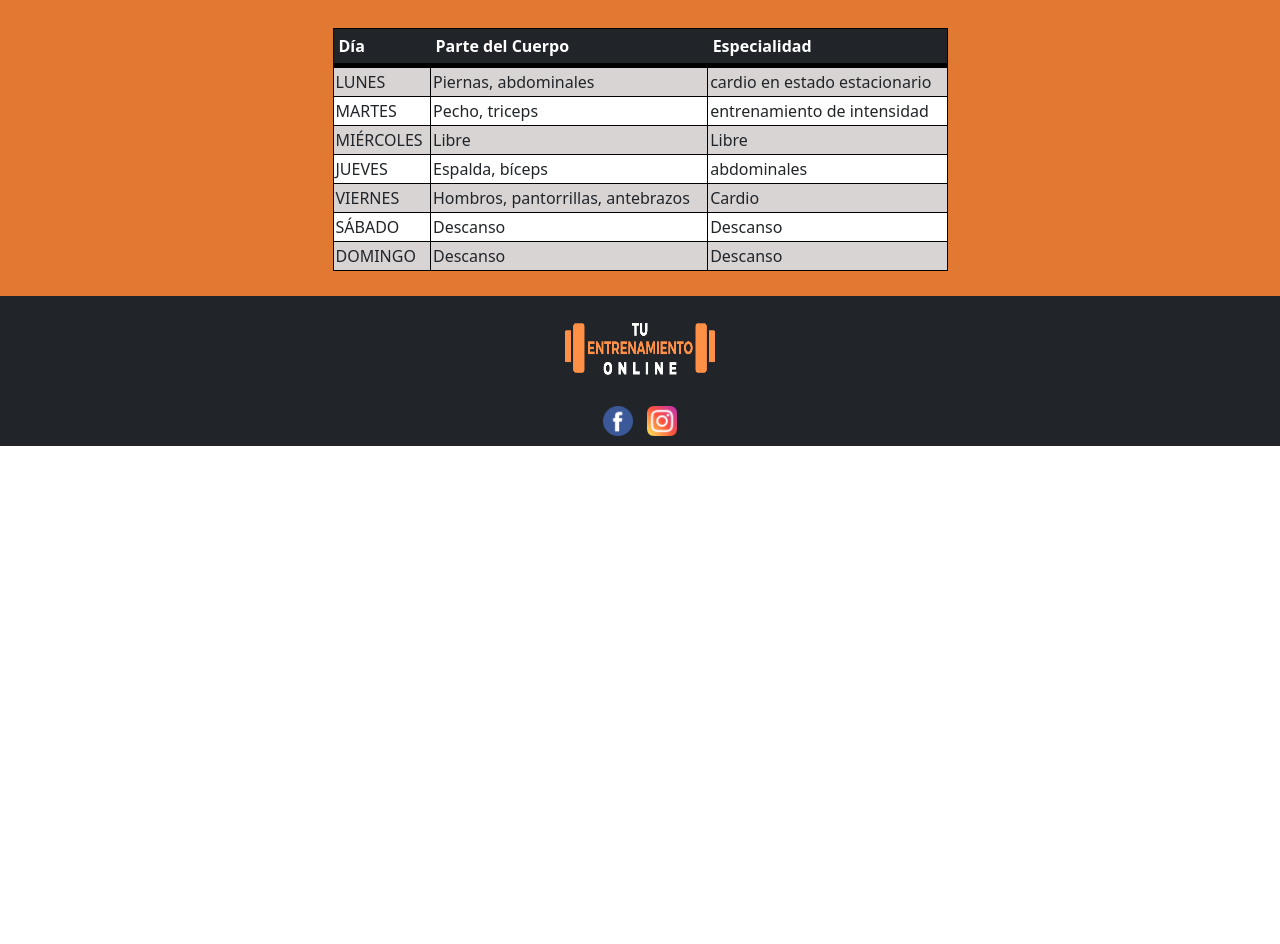
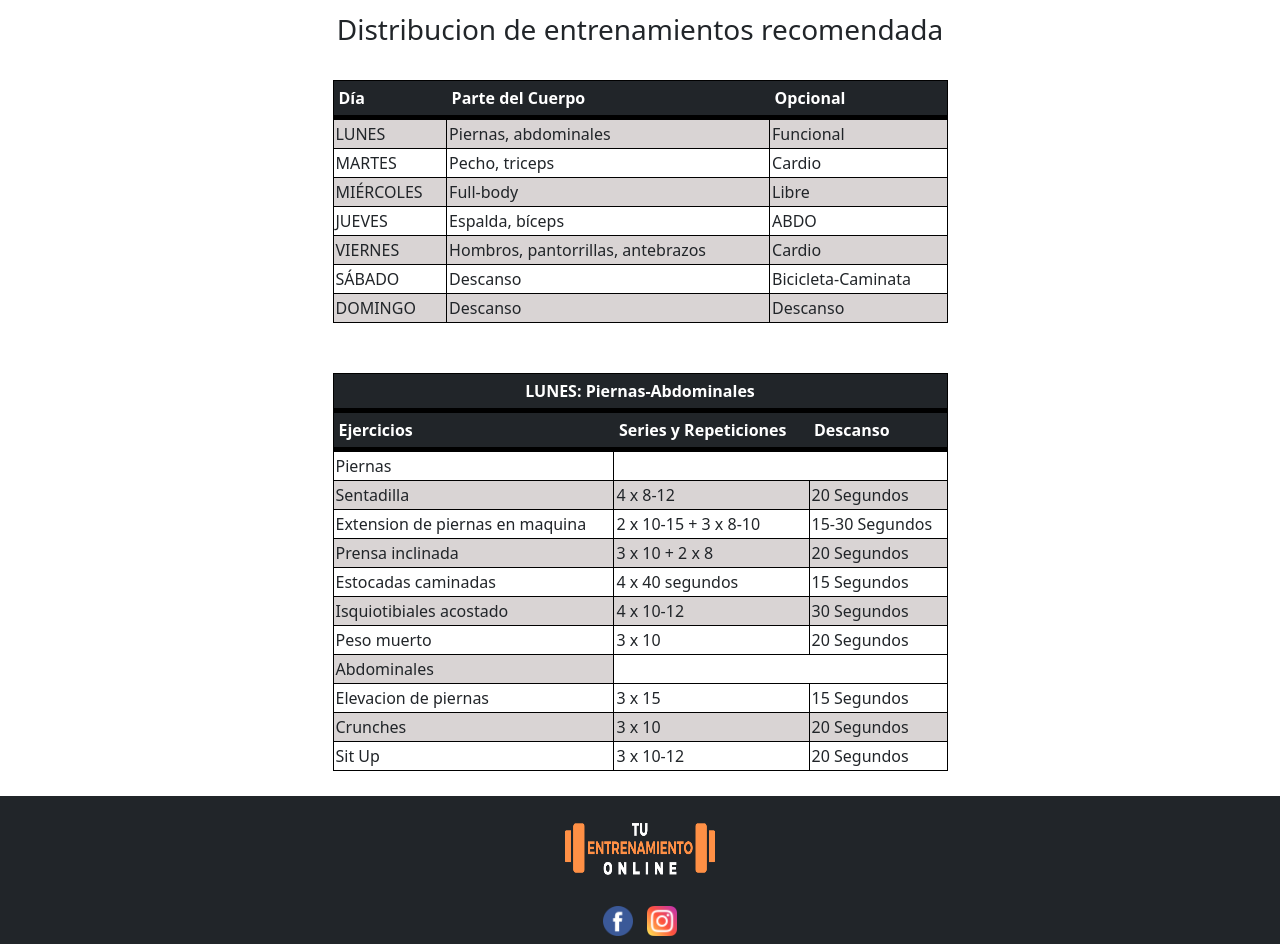
Before and after one commit to GabrielSosa1/tuentrenamientoonline-43010, a plain HTML site: page pages/rutinas.html in a window 1280 px wide. Shown: the part 276-1220 px from the top of the page. Before the commit the page ends 800 px from the top, so only its background shows below. Drawn offline with nearby package versions, Linux system fonts and the light colour scheme.

Commit message:
pagina rutinas

```diff
--- a/css/style.css
+++ b/css/style.css
@@ -65,13 +65,16 @@ main {
     height: 100%;
 }
 
-.boton {
+.boton{
     font-size: 15px;
     text-decoration: none;
     font-style: italic;
     font-family: 'Poppins', sans-serif;
     color: white;
     background-color: rgb(226, 121, 51);
+    overflow: hidden;
+    cursor:pointer;
+    transition: all 400ms ease;
     padding: 5px;
 }
 
@@ -87,11 +90,15 @@ main {
     box-shadow: 3px 27px 32px 6px rgba(0, 50, 240, 0.78);
 }
 
+
 .musculos .musc-flex {
     display: flex;
     justify-content: space-around;
     align-items: center;
     flex-wrap: wrap;
+    overflow: hidden;
+    cursor: default;
+    transition: all 400ms ease;
 }
 
 .musculos .musc-flex div {
@@ -135,8 +142,16 @@ footer div a img {
 }
 /*****PAGINAS-RUTINAS*****/
 /*****MAIN*****/
-.fondo{
-    background-color: rgb(226, 121, 51);
+.introduccion div h2{
+    font-size: 50px;
+    font-style: italic;
+    font-family: 'Poppins', sans-serif;
+    color: rgb(226, 121, 51);
+    padding: 15px;
+}
+.introduccion div p{
+    font-family:'Poppins', sans-serif;
+    padding: 0 0 0 15px;
 }
 .distribucion h3{
     text-align: center;
@@ -168,12 +183,20 @@ tr td{
     border: 1px solid black;
     padding: 2px;
 }
-
-
+.tabla-1{
+    display: flex;
+    justify-content:center;
+    width: 100%;
+    height: 100%;
+    padding: 25px;
+}
+.tabla-1 .dia-1{
+    text-align: center;
+}
 
 /*****PAGINA-ELONGACIONES*****/
 /*****MAIN*****/
-.fondo-imagen {
+.fondo-imagen{
     width: 100%;
     background-image: url(../img/fondo-elongar.png);
     background-position: center;
--- a/pages/rutinas.html
+++ b/pages/rutinas.html
@@ -62,27 +62,27 @@
                         <tr>
                             <th>Día</th>
                             <th>Parte del Cuerpo</th>
-                            <th>Especialidad</th>
+                            <th>Opcional</th>
                         </tr>
                         <tr>
                             <td>LUNES</td>
                             <td>Piernas, abdominales</td>
-                            <td>cardio en estado estacionario</td>
+                            <td>Funcional</td>
                         </tr>
                         <tr>
                             <td>MARTES</td>
                             <td>Pecho, triceps</td>
-                            <td>entrenamiento de intensidad</td>
+                            <td>Cardio</td>
                         </tr>
                         <tr>
                             <td>MIÉRCOLES</td>
-                            <td>Libre</td>
+                            <td>Full-body</td>
                             <td>Libre</td>
                         </tr>
                         <tr>
                             <td>JUEVES</td>
                             <td>Espalda, bíceps</td>
-                            <td>abdominales</td>
+                            <td>ABDO</td>
                         </tr>
                         <tr>
                             <td>VIERNES</td>
@@ -92,7 +92,7 @@
                         <tr>
                             <td>SÁBADO</td>
                             <td>Descanso</td>
-                            <td>Descanso</td>
+                            <td>Bicicleta-Caminata</td>
                         </tr>
                         <tr>
                             <td>DOMINGO</td>
@@ -102,6 +102,71 @@
                     </tbody>
                 </table>
             </div>
+            <div class="tabla-1">
+                <table>
+                    <tbody>
+                        <tr class="dia-1"><th colspan="3">LUNES: Piernas-Abdominales</th></tr>
+                        <tr>
+                            <th>Ejercicios</th>
+                            <th>Series y Repeticiones</th>
+                            <th>Descanso</th>
+                        </tr>
+                        <tr>
+                            <td>Piernas</td>
+                        </tr>
+                        <tr>
+                            <td>Sentadilla</td>
+                            <td>4 x 8-12</td>
+                            <td>20 Segundos</td>
+                        </tr>
+                        <tr>
+                            <td>Extension de piernas en maquina</td>
+                            <td>2 x 10-15 + 3 x 8-10</td>
+                            <td>15-30 Segundos</td>
+                        </tr>
+                        <tr>
+                            <td>Prensa inclinada</td>
+                            <td>3 x 10 + 2 x 8</td>
+                            <td>20 Segundos</td>
+                        </tr>
+                        <tr>
+                            <td>Estocadas caminadas</td>
+                            <td>4 x 40 segundos</td>
+                            <td>15 Segundos</td>
+                        </tr>
+                        <tr>
+                            <td>Isquiotibiales acostado</td>
+                            <td>4 x 10-12</td>
+                            <td>30 Segundos</td>
+                        </tr>
+                        <tr>
+                            <td>Peso muerto</td>
+                            <td>3 x 10</td>
+                            <td>20 Segundos</td>
+                        </tr>
+                        <tr>
+                            <td>Abdominales</td>
+                        </tr>
+                        <tr>
+                            <td>Elevacion de piernas</td>
+                            <td>3 x 15</td>
+                            <td>15 Segundos</td>
+                        </tr>
+                        <tr>
+                            <td>Crunches</td>
+                            <td>3 x 10</td>
+                            <td>20 Segundos</td>
+                        </tr>
+                        <tr>
+                            <td>Sit Up</td>
+                            <td>3 x 10-12</td>
+                            <td>20 Segundos</td>
+                        </tr>
+                    </tbody>
+                </table>
+            </div>
+        </section>
+        <section class="Rutinas">
         </section>
     </main>
     <footer>
```
